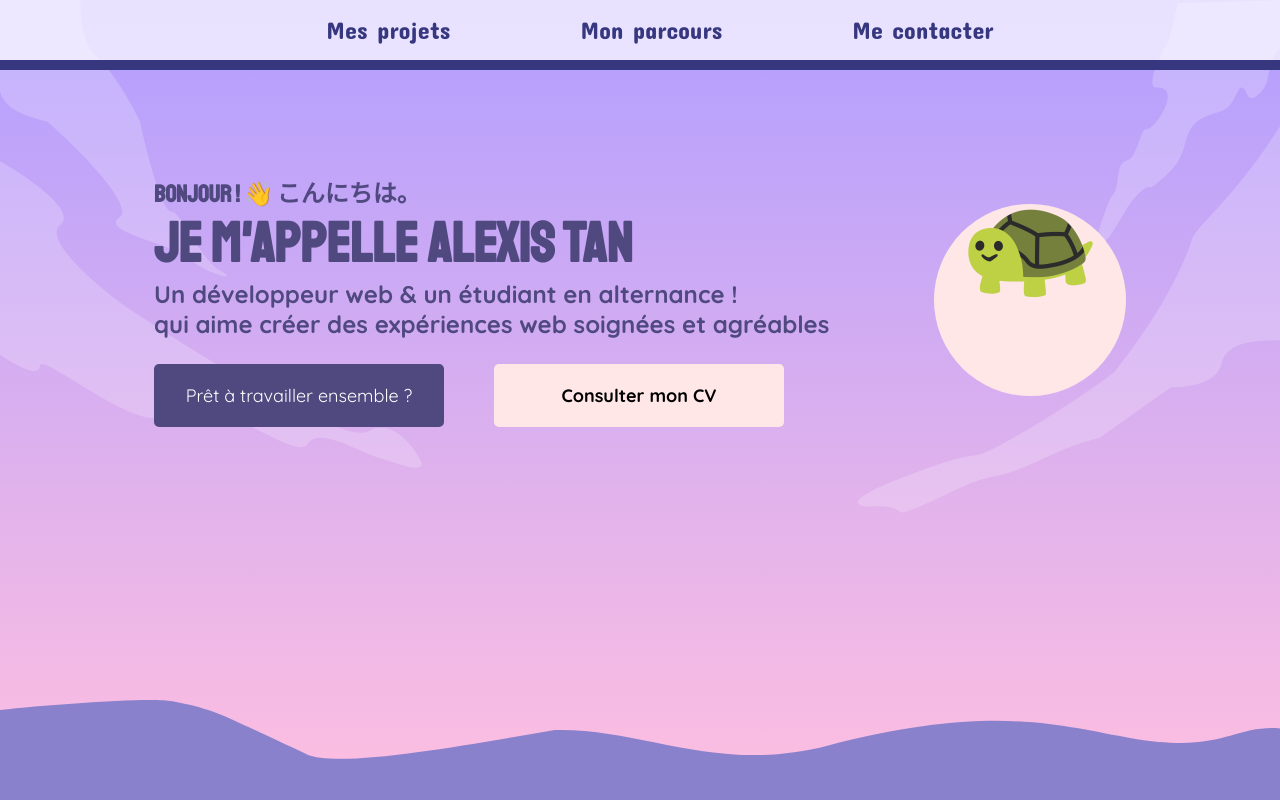
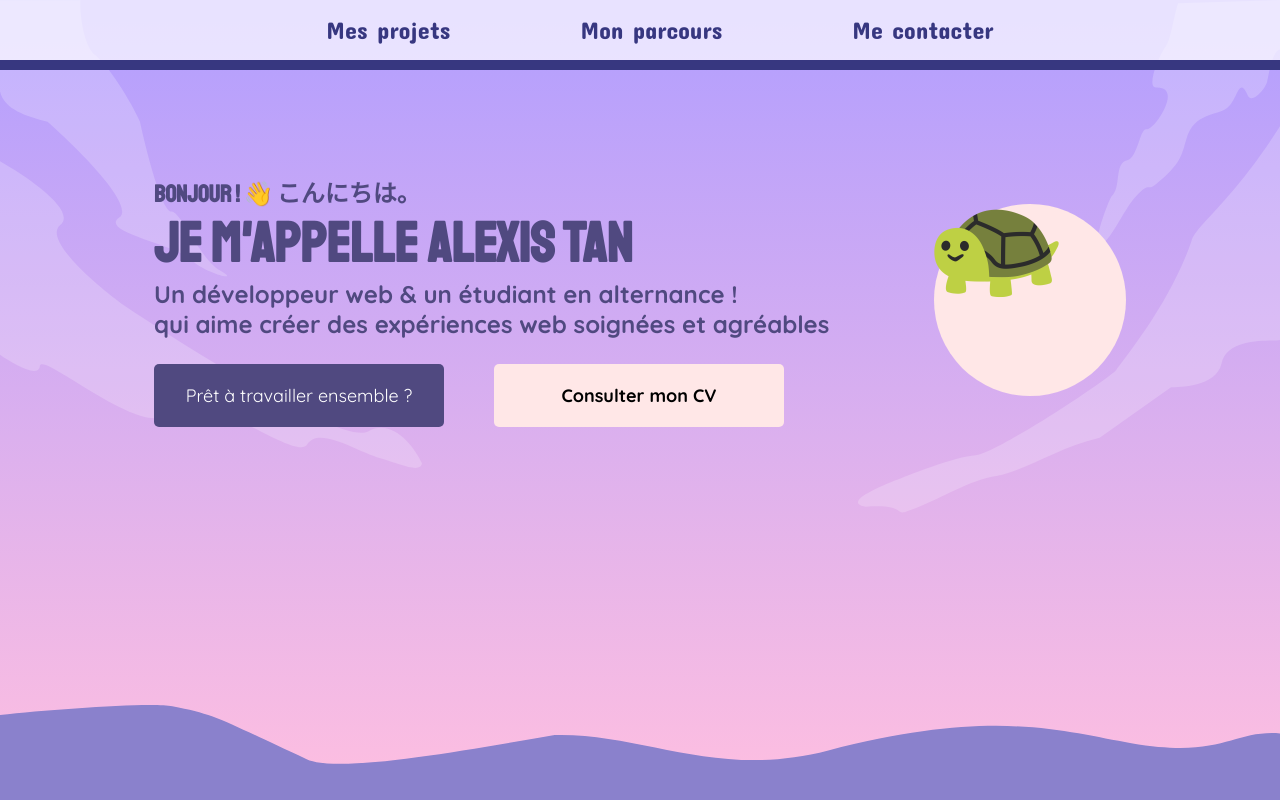
Before and after one commit to JustGritt/Portfolio-Vue, a Vue app: page / in a window 1280 px wide. Shown: the top 800 px of the page. Built offline with nearby package versions, Linux system fonts and the light colour scheme.

Commit message:
🎨 Minor CSS fixes

```diff
--- a/src/App.vue
+++ b/src/App.vue
@@ -11,19 +11,30 @@
   <Header />
   <Landing />
   <Projects />
-  <HelloWorld msg="Hello Vue 3 + Vite" />
 </template>
 
 <style>
-body {
+
+html, body {
+  box-sizing: border-box;
+  scroll-behavior: smooth;
   margin: 0;
   padding: 0;
+}
+
+*, *:before, *:after {
+  -webkit-font-smoothing: antialiased;
+  -moz-font-smoothing: antialiased
+}
+
+::-webkit-scrollbar {
+  width: 0;
+  height: 0;
+  background: transparent;
 }
 
 #app {
   -webkit-font-smoothing: antialiased;
   -moz-osx-font-smoothing: grayscale;
-  text-align: center;
-  color: #2c3e50;
 }
 </style>
--- a/src/components/Landing.vue
+++ b/src/components/Landing.vue
@@ -155,7 +155,7 @@
 
     .waves {
         position: absolute;
-        bottom: 0;
+        bottom: -5px;
         height: 100px;
         width: 100%;
         background-image: url('/src/assets/project-waves.svg');
--- a/src/components/Projects.vue
+++ b/src/components/Projects.vue
@@ -23,6 +23,7 @@
     flex-direction: column;
     overflow: hidden;
     background: #8a81cc;
+    border-top: 5px solid #8a81cc;
     font-family: 'Quicksand';
 
     .waves {
```
